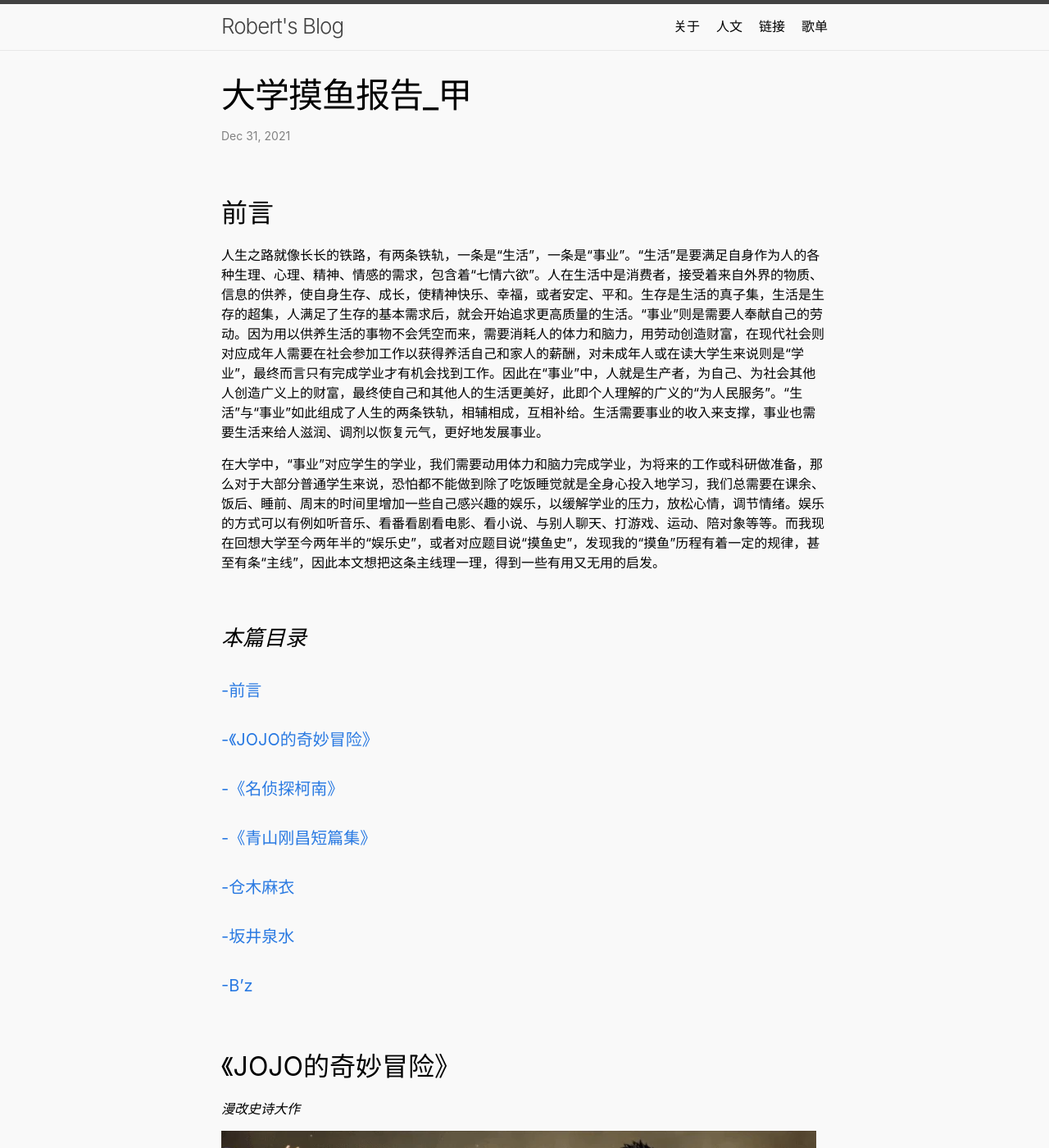
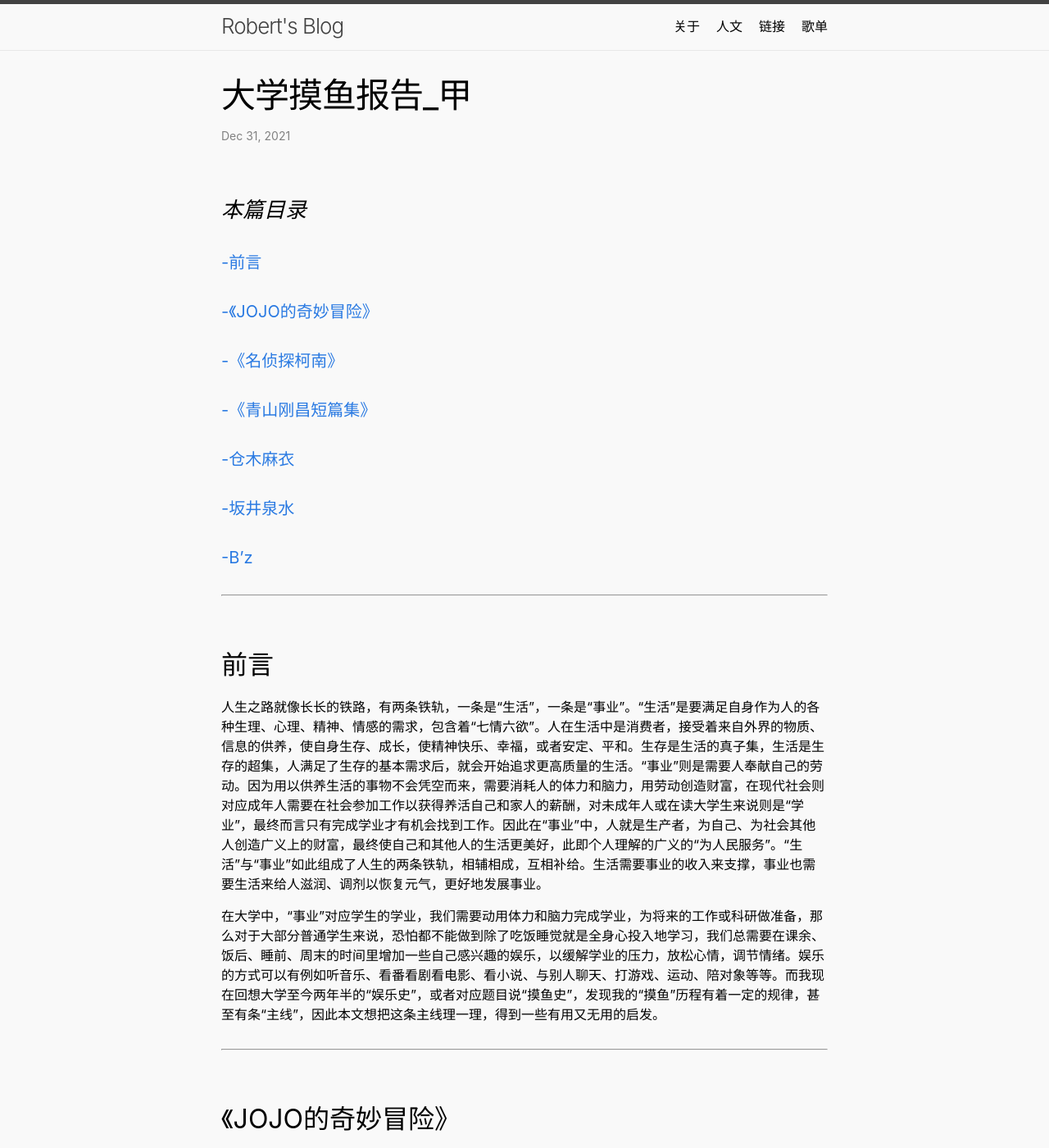
Before and after one commit to Robert1037/zh, a Jekyll site: the page built from _posts/2021-12-31-fun-a.md, in a window 1280 px wide and 1400 px high. Shown: the whole window at 82% size. Built offline with Jekyll 4.4.1, drawn with Linux system fonts in a browser that asks for light colours; part of the change alters nothing that is shown.

Commit message:
Update 2021-12-31-fun-a.md

```diff
--- a/_posts/2021-12-31-fun-a.md
+++ b/_posts/2021-12-31-fun-a.md
@@ -7,12 +7,6 @@ permalink: /fun-a.html
 ---
 
 
-
-## 前言
-
-人生之路就像长长的铁路，有两条铁轨，一条是“生活”，一条是“事业”。“生活”是要满足自身作为人的各种生理、心理、精神、情感的需求，包含着“七情六欲”。人在生活中是消费者，接受着来自外界的物质、信息的供养，使自身生存、成长，使精神快乐、幸福，或者安定、平和。生存是生活的真子集，生活是生存的超集，人满足了生存的基本需求后，就会开始追求更高质量的生活。“事业”则是需要人奉献自己的劳动。因为用以供养生活的事物不会凭空而来，需要消耗人的体力和脑力，用劳动创造财富，在现代社会则对应成年人需要在社会参加工作以获得养活自己和家人的薪酬，对未成年人或在读大学生来说则是“学业”，最终而言只有完成学业才有机会找到工作。因此在“事业”中，人就是生产者，为自己、为社会其他人创造广义上的财富，最终使自己和其他人的生活更美好，此即个人理解的广义的“为人民服务”。“生活”与“事业”如此组成了人生的两条铁轨，相辅相成，互相补给。生活需要事业的收入来支撑，事业也需要生活来给人滋润、调剂以恢复元气，更好地发展事业。
-
-在大学中，“事业”对应学生的学业，我们需要动用体力和脑力完成学业，为将来的工作或科研做准备，那么对于大部分普通学生来说，恐怕都不能做到除了吃饭睡觉就是全身心投入地学习，我们总需要在课余、饭后、睡前、周末的时间里增加一些自己感兴趣的娱乐，以缓解学业的压力，放松心情，调节情绪。娱乐的方式可以有例如听音乐、看番看剧看电影、看小说、与别人聊天、打游戏、运动、陪对象等等。而我现在回想大学至今两年半的“娱乐史”，或者对应题目说“摸鱼史”，发现我的“摸鱼”历程有着一定的规律，甚至有条“主线”，因此本文想把这条主线理一理，得到一些有用又无用的启发。
 
 ### *本篇目录*
 
@@ -29,6 +23,16 @@ permalink: /fun-a.html
 #### [-坂井泉水](#坂井泉水)
 
 #### [-B'z](#bz)
+
+---
+
+## 前言
+
+人生之路就像长长的铁路，有两条铁轨，一条是“生活”，一条是“事业”。“生活”是要满足自身作为人的各种生理、心理、精神、情感的需求，包含着“七情六欲”。人在生活中是消费者，接受着来自外界的物质、信息的供养，使自身生存、成长，使精神快乐、幸福，或者安定、平和。生存是生活的真子集，生活是生存的超集，人满足了生存的基本需求后，就会开始追求更高质量的生活。“事业”则是需要人奉献自己的劳动。因为用以供养生活的事物不会凭空而来，需要消耗人的体力和脑力，用劳动创造财富，在现代社会则对应成年人需要在社会参加工作以获得养活自己和家人的薪酬，对未成年人或在读大学生来说则是“学业”，最终而言只有完成学业才有机会找到工作。因此在“事业”中，人就是生产者，为自己、为社会其他人创造广义上的财富，最终使自己和其他人的生活更美好，此即个人理解的广义的“为人民服务”。“生活”与“事业”如此组成了人生的两条铁轨，相辅相成，互相补给。生活需要事业的收入来支撑，事业也需要生活来给人滋润、调剂以恢复元气，更好地发展事业。
+
+在大学中，“事业”对应学生的学业，我们需要动用体力和脑力完成学业，为将来的工作或科研做准备，那么对于大部分普通学生来说，恐怕都不能做到除了吃饭睡觉就是全身心投入地学习，我们总需要在课余、饭后、睡前、周末的时间里增加一些自己感兴趣的娱乐，以缓解学业的压力，放松心情，调节情绪。娱乐的方式可以有例如听音乐、看番看剧看电影、看小说、与别人聊天、打游戏、运动、陪对象等等。而我现在回想大学至今两年半的“娱乐史”，或者对应题目说“摸鱼史”，发现我的“摸鱼”历程有着一定的规律，甚至有条“主线”，因此本文想把这条主线理一理，得到一些有用又无用的启发。
+
+---
 
 ## 《JOJO的奇妙冒险》
 
@@ -50,7 +54,7 @@ permalink: /fun-a.html
 
 JOJO第一次让我对日语原声配音的日本动漫建立起接受度，第一次欣赏到日语主题曲的热血，这将为后文的故事打下基础。
 
-
+---
 
 ## 《名侦探柯南》
 
@@ -72,7 +76,7 @@ JOJO第一次让我对日语原声配音的日本动漫建立起接受度，第
 
 但是，这个所谓的“泡沫经济”是怎么回事呢？这在我心里埋下了疑问的种子。
 
-
+---
 
 ## 《青山刚昌短篇集》
 
@@ -82,7 +86,7 @@ JOJO第一次让我对日语原声配音的日本动漫建立起接受度，第
 
 看了《柯南》，偶然发现B站还有[《青山刚昌短篇集》](https://www.bilibili.com/bangumi/play/ss36724)，于是顺便也看完了。短篇集是青山刚昌的早期漫画作品，在《柯南》大热后才在1999年将其动画化制作成OVA。刚开始我只是为了看里面有工藤新一父母出场的“柯南前传”，但发现另外四个小故事也很精彩，于是看完了，并且喜欢其[主题曲](http://music.163.com/song?id=659802&userid=314127171)。从短篇集可以看出青山很早就擅长画这类少年恋爱喜剧，被网友评论为“宅男终极幻想”。其中一个故事《夏日的圣诞老人》的一个细节吸引了我的注意，毛利兰的声优 山崎和佳奈 所配音的女主角 安西明日香 是一名偶像歌手，年龄为17岁。这时我就疑惑了，为什么17岁少女这么年轻就可以出道做歌手了？至此为止对娱乐圈尚无了解的我对少女偶像这一现象感到很困惑。
 
-
+---
 
 ## 仓木麻衣
 
@@ -104,7 +108,7 @@ JOJO第一次让我对日语原声配音的日本动漫建立起接受度，第
 
 在B站搜麻衣时，也发现了她曾来过几次中国。
 
-
+---
 
 ## 坂井泉水
 
@@ -138,7 +142,7 @@ JOJO第一次让我对日语原声配音的日本动漫建立起接受度，第
 
 此时那个疑问再次浮现，百科描述《不要认输》的创作背景和社会影响是：“1993年，日本正值泡沫景气爆破不久，并且进入了经济长期停滞的‘失去的十年’，民众承受的生活和心理压力比以前大很多，而在这时，《不要认输》的推出使得日本民众得到鼓舞，因此《不要认输》被誉为是‘失去的十年’的应援主题歌。”这么说90年代的日本经济不景气，那么在此之前的80年代又是怎样的光景呢？什么是“泡沫经济”？
 
-
+---
 
 ## B'z
 
```
